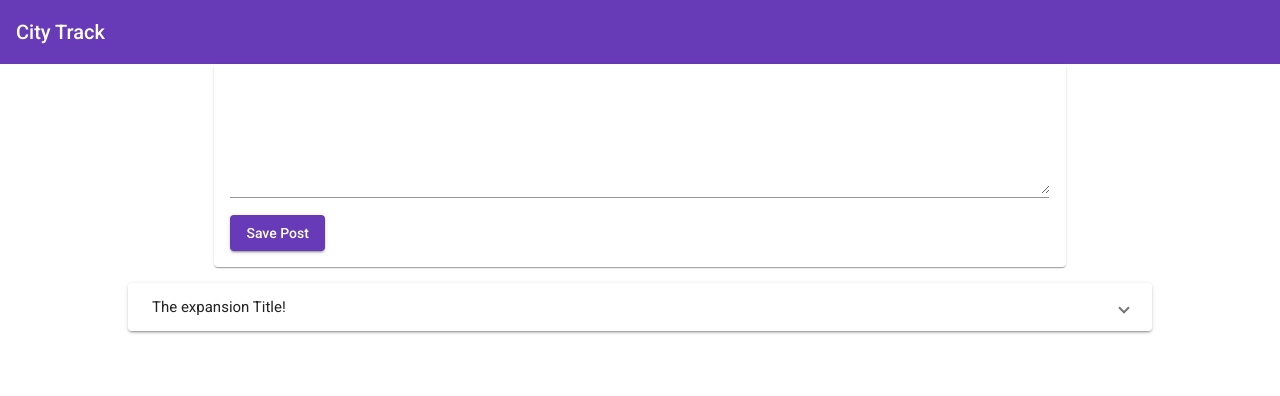
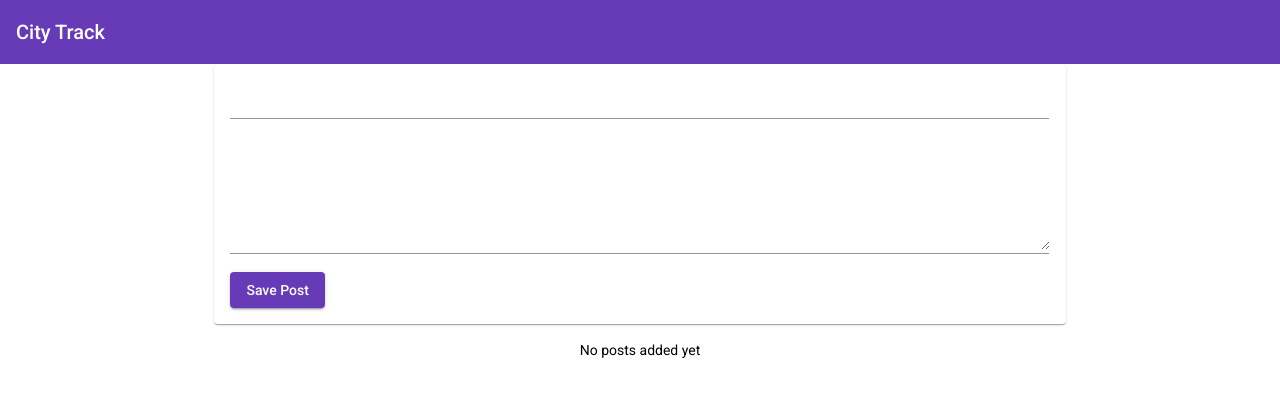
Before and after one commit to rmachadob/CityTrackWebApp, an Angular app: page / in a window 1280 px wide. Shown: the top 396 px of the page. Built offline with nearby package versions, Linux system fonts and the light colour scheme.

Commit message:
criando os posts

```diff
--- a/src/app/app.module.ts
+++ b/src/app/app.module.ts
@@ -11,7 +11,6 @@
 import {MatExpansionModule} from '@angular/material/expansion';
 import { AppComponent } from './app.component';
 import {PostCreateComponent} from './posts/post-create/post-create.component';
-
 
 @NgModule({
   declarations: [
--- a/src/app/posts/post-create/post-create.component.html
+++ b/src/app/posts/post-create/post-create.component.html
@@ -1,7 +1,13 @@
+
+
 <mat-card>
 
   <mat-form-field>
-    <textarea matInput rows = "6" [(ngModel)]="enteredValue"></textarea>
+<input matInput type="text" [(ngModel)] = "enteredTitle">
+  </mat-form-field>
+
+  <mat-form-field>
+    <textarea matInput rows = "6" [(ngModel)]="enteredContent"></textarea>
     </mat-form-field>
     <button
     mat-raised-button
--- a/src/app/posts/post-create/post-create.component.ts
+++ b/src/app/posts/post-create/post-create.component.ts
@@ -1,4 +1,5 @@
 import { Component } from '@angular/core';
+
 
 
 @Component({
@@ -6,13 +7,15 @@
   templateUrl: './post-create.component.html',
   styleUrls :['./post-create.component.css']
 })
+
 export class PostCreateComponent {
-  enteredValue = '';
-  newPost = '';
+  enteredTitle = '';
+  enteredContent = '';
 
 onAddPost(){
 
-  this.newPost=this.enteredValue;
+  const post = {title: this.enteredTitle, content: this.enteredContent}
+
   }
 
 }
--- a/src/app/posts/post-list/post-list.component.css
+++ b/src/app/posts/post-list/post-list.component.css
@@ -1,4 +1,9 @@
 :host{
   display: block;
   margin-top: 1rem;
+  width: 100%;
+
 }
+.info-text{
+  text-align: center;
+}
--- a/src/app/posts/post-list/post-list.component.html
+++ b/src/app/posts/post-list/post-list.component.html
@@ -1,10 +1,11 @@
-<mat-accordion>
-  <mat-expansion-panel>
+<mat-accordion multi = true *ngIf = "posts.length > 0">
+  <mat-expansion-panel *ngFor="let post of posts">
 
     <mat-expansion-panel-header>
-      The expansion Title!
+ {{post.title}}
     </mat-expansion-panel-header>
-    <p>I'm in a expansion panel!</p>
+    <p>{{post.content}}</p>
   </mat-expansion-panel>
 
 </mat-accordion>
+<p class = "info-text mat-body-1" *ngIf="posts.length <=0">No posts added yet</p>
--- a/src/app/posts/post-list/post-list.component.ts
+++ b/src/app/posts/post-list/post-list.component.ts
@@ -5,4 +5,11 @@
   templateUrl: './post-list.component.html',
   styleUrls: ['./post-list.component.css']
 })
-export class PostListComponent{}
+export class PostListComponent{
+/* posts = [
+  {title:'First Post', content: 'This is the first post content'},
+  {title:'Second Post', content: 'This is the second post content'},
+  {title:'Third Post', content: 'This is the third post content'}
+]; */
+posts = [];
+}
```
